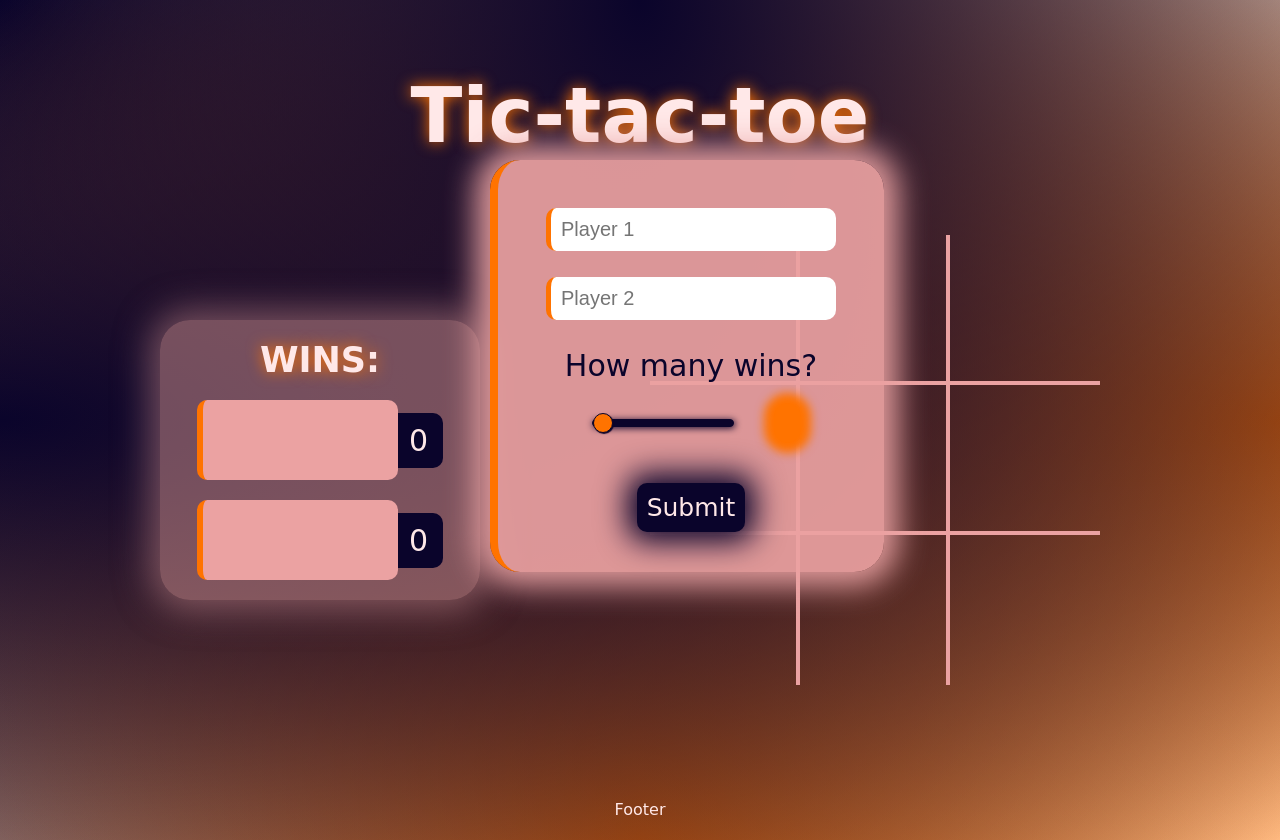
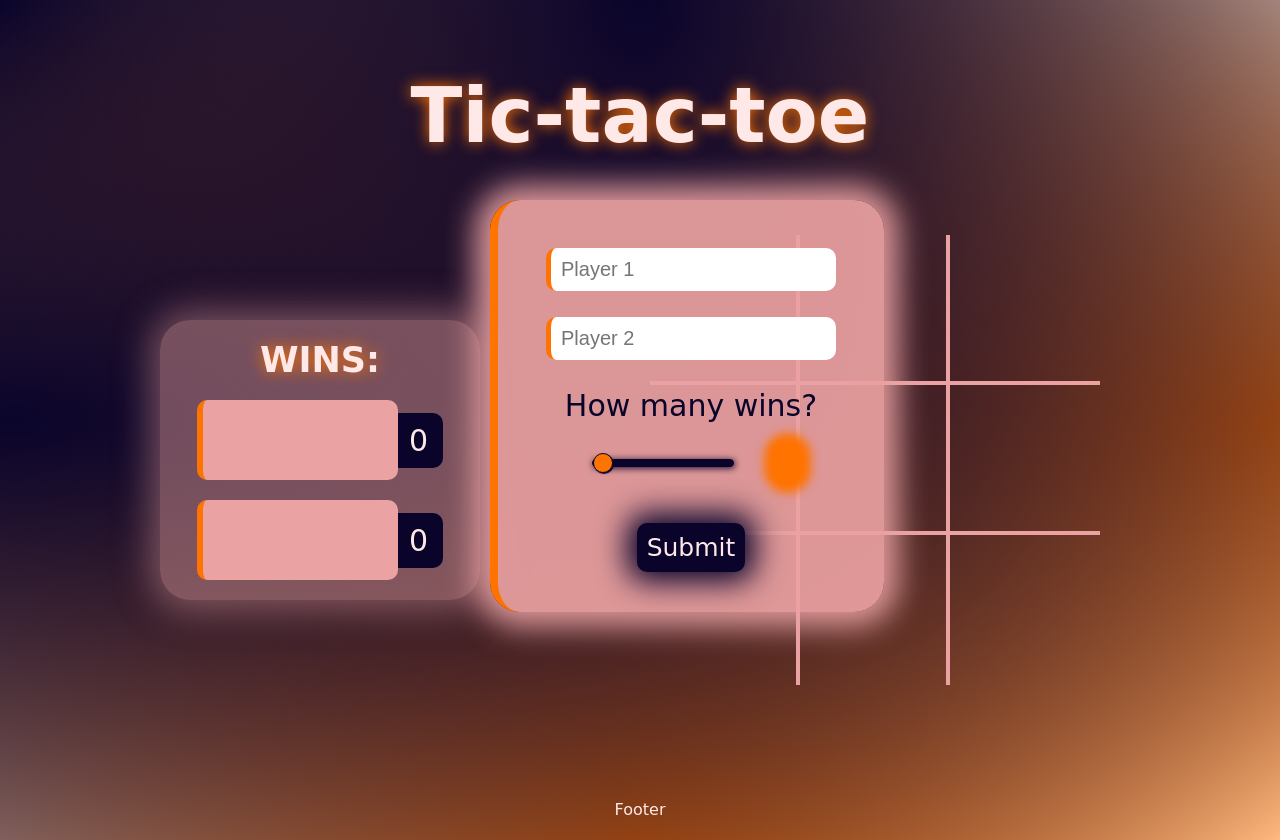
Before and after one commit to erikaa365/tic-tac-toe, a plain HTML site: page index.html in a window 1280 px wide. Drawn offline with Linux system fonts and the light colour scheme; a web font is replaced by a local one.

Commit message:
Fix position of add game conatiner

```diff
--- a/style.css
+++ b/style.css
@@ -199,7 +199,7 @@ body *{
     gap: 10px;
 
     position: fixed;
-    top: 45%;
+    top: 50%;
     left: 50%;
     margin: -200px 0 0 -150px;
 
```
